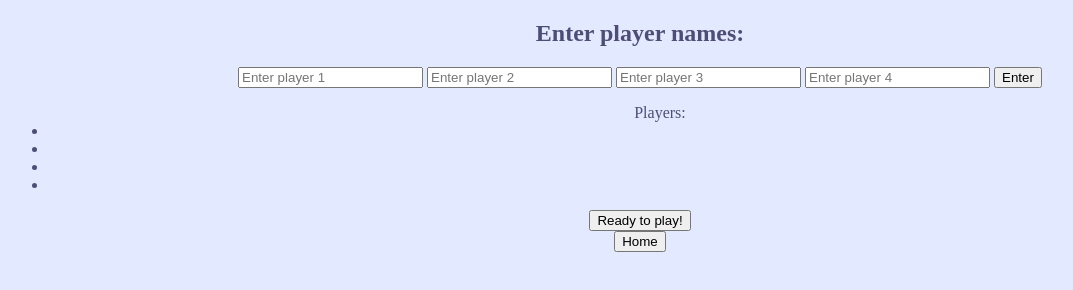
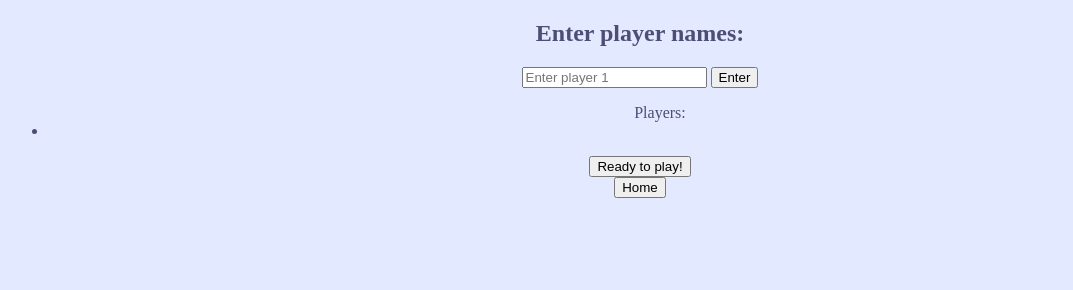
Before and after one commit to ralicynf/truth_or_dare, a plain HTML site: page enterPlayers.html in a window 1280 px wide. Both pictures are taken after a click on the button "Enter". Shown: the whole page, without its empty margins (0-1073 px from the left). Drawn offline with Linux system fonts and the light colour scheme.

```diff
--- a/enterPlayers.html
+++ b/enterPlayers.html
@@ -13,10 +13,7 @@
     <h2>Enter player names:</h2>
     <div>
       <form id="inputList">
-        <input type="text" id="playerUno" placeholder="Enter player 1">
-        <input type="text" id="playerDos" placeholder="Enter player 2">
-        <input type="text" id="playerTres" placeholder="Enter player 3">
-        <input type="text" id="playerCuatro" placeholder="Enter player 4">
+        <input type="text" id="playerName" placeholder="Enter player 1">
         <button type="button" id="enterPlayerButton">Enter</button>
       </form>
     </div>
--- a/enterPlayers.js
+++ b/enterPlayers.js
@@ -1,48 +1,46 @@
 console.log('player page')
 
-// let playerOne = ''
-// let playerTwo = ''
-// let playerThree = ''
-// let playerFour = ''
 const addPlayerButton = document.getElementById('enterPlayerButton')
 let players = []
 
-addPlayerButton.addEventListener('click', function () {
-  let playerOne = document.getElementById('playerUno')
-  let playerTwo = document.getElementById('playerDos')
-  let playerThree = document.getElementById('playerTres')
-  let playerFour = document.getElementById('playerCuatro')
+function enterPlayer() {
+  let player = document.getElementById('playerName')
 
   let newDiv = document.createElement('div')
   let newList = document.createElement('ul')
-  let listItem1 = document.createElement('li')
-  let listItem2 = document.createElement('li')
-  let listItem3 = document.createElement('li')
-  let listItem4 = document.createElement('li')
+  let listItem = document.createElement('li')
 
-  listItem1.setAttribute('id', 'p1')
-  listItem2.setAttribute('id', 'p2')
-  listItem3.setAttribute('id', 'p3')
-  listItem4.setAttribute('id', 'p4')
-
+  listItem.setAttribute('class', 'players')
   newList.innerText = 'Players:'
-  listItem1.innerText = playerOne.value
-  listItem2.innerText = playerTwo.value
-  listItem3.innerText = playerThree.value
-  listItem4.innerText = playerFour.value
+  listItem.innerText = player.value
 
   newDiv.appendChild(newList)
-  newList.appendChild(listItem1)
-  newList.appendChild(listItem2)
-  newList.appendChild(listItem3)
-  newList.appendChild(listItem4)
+  newList.appendChild(listItem)
+
   document.querySelector('.playerNames').appendChild(newDiv)
 
-  players.push(playerOne.value)
-  players.push(playerTwo.value)
-  players.push(playerThree.value)
-  players.push(playerFour.value)
+  players.push(player.value)
 
   return players
-})
+}
+
+addPlayerButton.addEventListener('click', enterPlayer)
 console.log(players)
+
+// function addPlayer() {
+//   let player = document.getElementById('playerName')
+//   let newLi = document.createElement('li')
+//   let uL = document.getElementById('playerList')
+
+//   newLi.setAttribute('class', 'players')
+//   uL.innerText = 'Players:'
+//   newLi.innerText = player.value
+
+//   uL.appendChild(newLi)
+
+//   players.push(player.value)
+//   return players
+// }
+
+// addPlayerButton.addEventListener('click', addPlayer)
+// console.log(players)
--- a/style.css
+++ b/style.css
@@ -17,3 +17,27 @@
   padding: 10px 30px;
   font-size: 5vw;
 }
+
+.todOptions {
+  display: inline;
+}
+
+.completeOrNah {
+  display: none
+}
+/*
+#truthButton {
+  display: inline;
+}
+
+#dareButton {
+  display: inline;
+}
+
+#completedButton {
+  display: none;
+}
+
+#forfeitButton {
+  display: none
+} */
```
Also changed, not shown: gameplay.html (+4 -0 lines), gameplay.js (+16 -1 lines).
